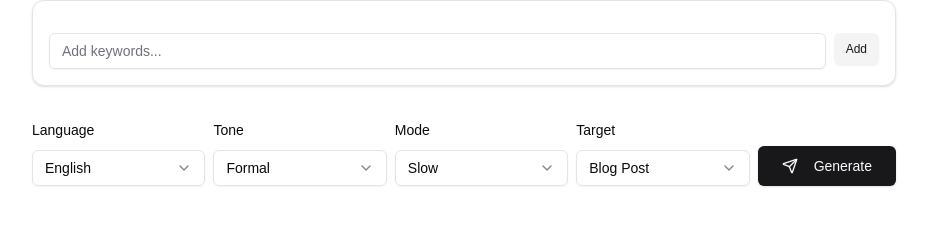
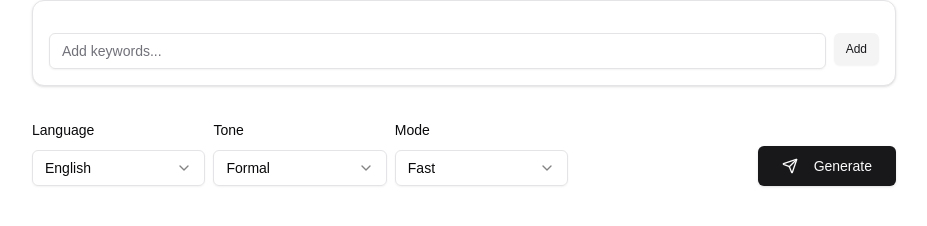
Before and after one commit to barancezayirli/ghost-writer, a Next.js app: page / in a window 1280 px wide. Shown: the part 284-510 px from the top of the page, without its empty margins (176-1103 px from the left). Built offline with nearby package versions, Linux system fonts and the light colour scheme.

Commit message:
Refactor ghost-writer components to remove target field and update default mode; clean up unused types and interfaces

```diff
--- a/src/actions/generate.ts
+++ b/src/actions/generate.ts
@@ -7,7 +7,7 @@ import {
 } from '@google/generative-ai';
 import { promises as fs } from 'fs';
 import path from 'path';
-import { Language, Tone, Mode, Target } from '@/types/ghost-writer';
+import { Language, Tone, Mode } from '@/types/ghost-writer';
 
 type GenerateParams = {
   promptName: string;
@@ -18,7 +18,6 @@ type GenerateParams = {
     language: Language;
     tone: Tone;
     mode: Mode;
-    target: Target;
   };
 };
 
--- a/src/components/ghost-writer/index.tsx
+++ b/src/components/ghost-writer/index.tsx
@@ -22,7 +22,6 @@ export default function GhostWriter() {
           keywords: data.keywords.join(', '),
           tone: data.tone,
           mode: data.mode,
-          target: data.target,
           language: data.language,
         },
       });
--- a/src/components/ghost-writer/prompt-form.tsx
+++ b/src/components/ghost-writer/prompt-form.tsx
@@ -16,12 +16,7 @@ import { PromptFormData } from '@/types/ghost-writer';
 import { Button } from '@/components/ui/button';
 import { Textarea } from '@/components/ui/textarea';
 import { SelectField } from '@/components/form/select-field';
-import {
-  LANGUAGE_OPTIONS,
-  TONE_OPTIONS,
-  MODE_OPTIONS,
-  TARGET_OPTIONS,
-} from '@/components/form/form-options';
+import { LANGUAGE_OPTIONS, TONE_OPTIONS, MODE_OPTIONS } from '@/components/form/form-options';
 import { KeywordInput } from '@/components/form/keyword-input';
 
 const promptFormSchema = z.object({
@@ -30,7 +25,6 @@ const promptFormSchema = z.object({
   language: z.enum(['en', 'es', 'fr', 'de']),
   tone: z.enum(['formal', 'casual', 'humorous', 'serious']),
   mode: z.enum(['fast', 'slow']),
-  target: z.enum(['blog', 'x', 'linkedin']),
 });
 
 interface PromptFormProps {
@@ -46,7 +40,7 @@ export function PromptForm({ onSubmit, isSubmitting = false }: PromptFormProps)
       keywords: [],
       language: 'en',
       tone: 'formal',
-      mode: 'slow',
+      mode: 'fast',
       target: 'blog',
     },
   });
@@ -105,13 +99,6 @@ export function PromptForm({ onSubmit, isSubmitting = false }: PromptFormProps)
               placeholder="Select mode"
               options={MODE_OPTIONS}
             />
-            <SelectField
-              form={form}
-              name="target"
-              label="Target"
-              placeholder="Select target"
-              options={TARGET_OPTIONS}
-            />
           </div>
 
           <Button type="submit" size="lg" className="w-full sm:w-auto px-6" disabled={isSubmitting}>
--- a/src/types/ghost-writer.ts
+++ b/src/types/ghost-writer.ts
@@ -18,5 +18,3 @@ export interface PromptFormData {
   mode: Mode;
   target: Target;
 }
-
-// Remove DEFAULT_SETTINGS constant as we're using inline defaults in the form
```
Also changed, not shown: src/actions/types.ts (+0 -9 lines).
